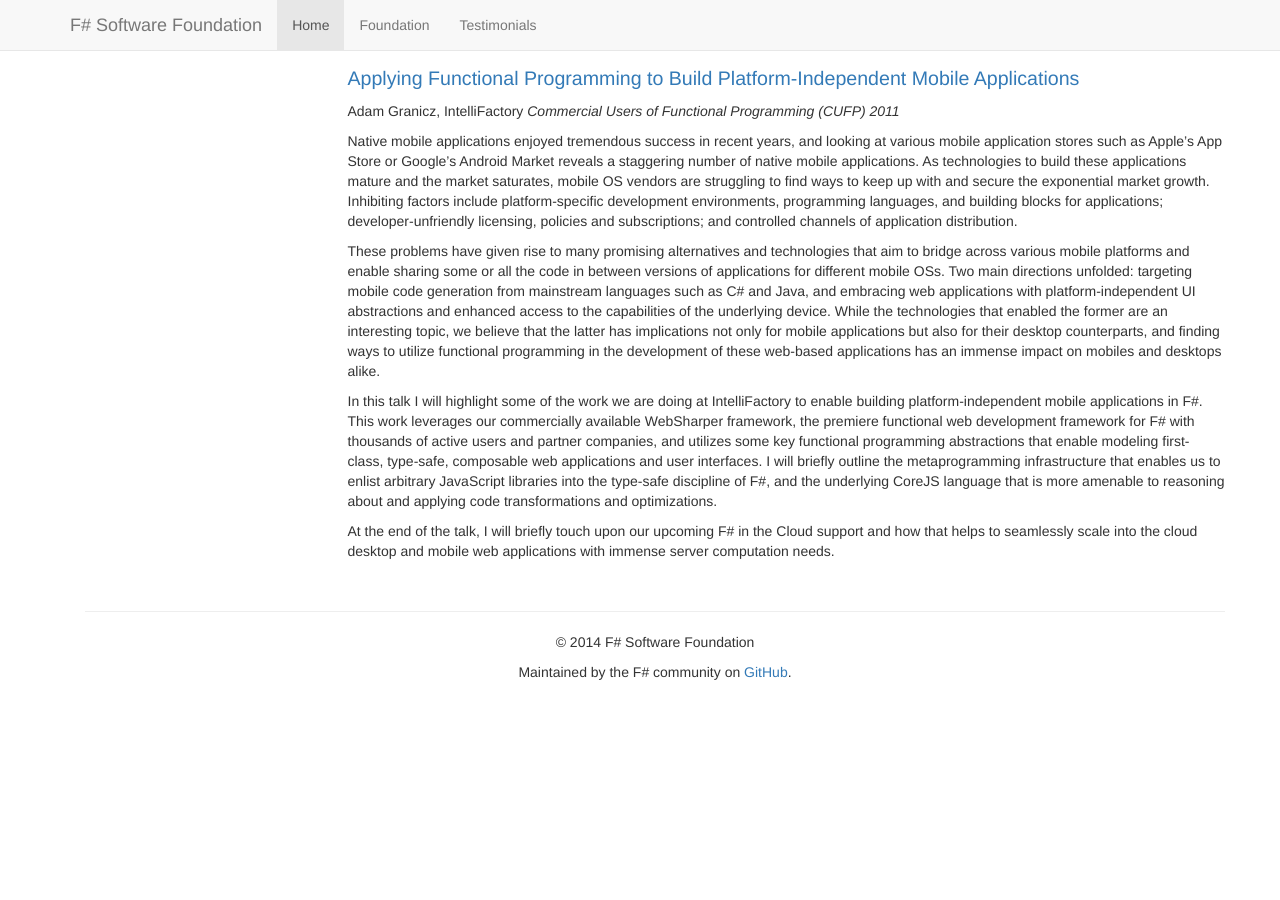
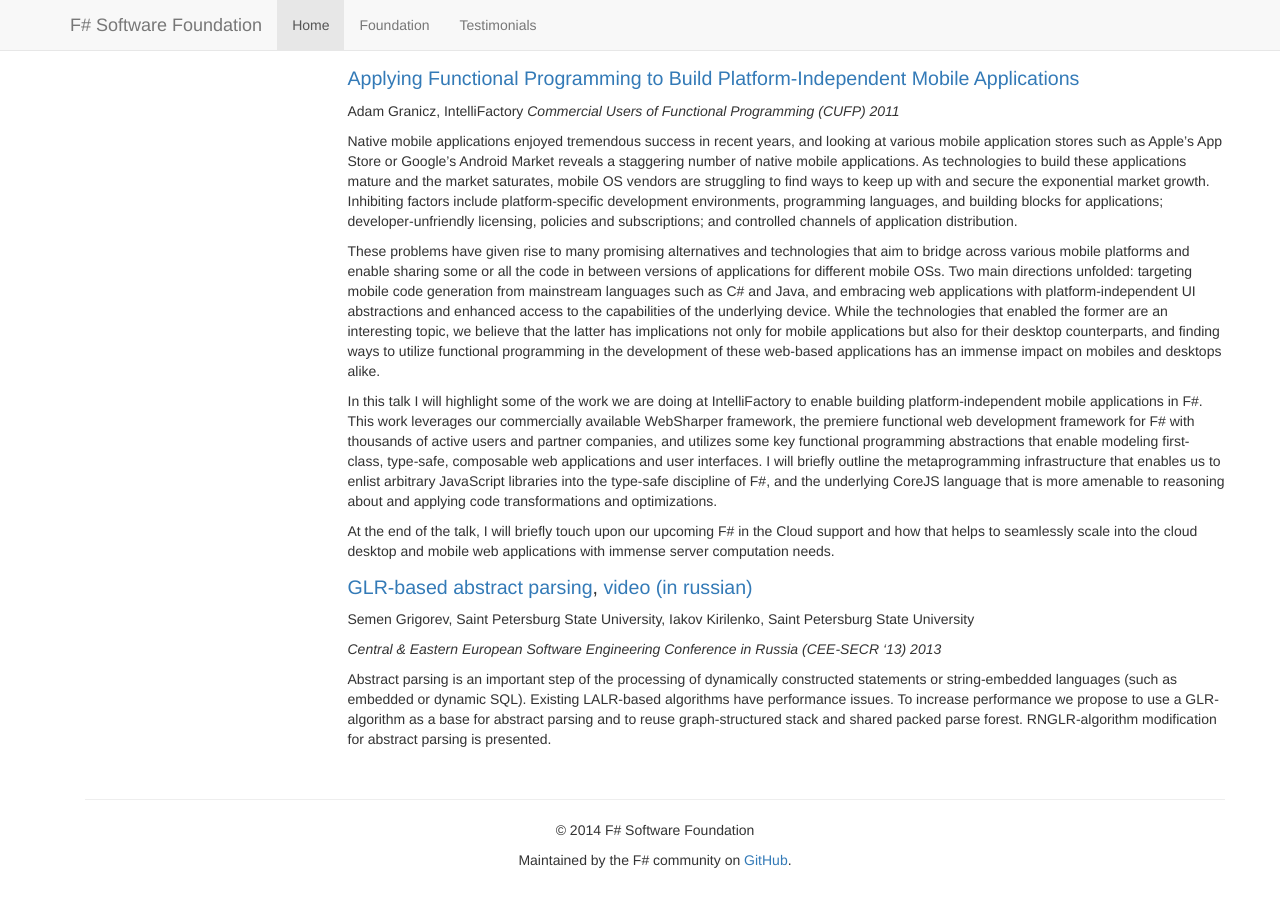
Before and after one commit to fsharp/fsharp.org, a Jekyll site: the page built from teaching/research.md, in a window 1280 px wide and 900 px high, scrolled down 6556 px. Built offline with Jekyll 4.4.1, drawn with Linux system fonts in a browser that asks for light colours; nearby versions of some CDN libraries; some web fonts are replaced; comment, search, counter and statistics services are not loaded; before the commit the page ends 7268 px from its top, so only the background shows below that.

Commit message:
YaccConstructor (GLR-based abstract parsing) article is added.

```diff
--- a/teaching/research.md
+++ b/teaching/research.md
@@ -475,3 +475,15 @@ and applying code transformations and optimizations.
 
 At the end of the talk, I will briefly touch upon our upcoming F# in the Cloud support and how that
 helps to seamlessly scale into the cloud desktop and mobile web applications with immense server computation needs.
+
+
+### [GLR-based abstract parsing](http://dl.acm.org/citation.cfm?id=2556616&dl=ACM&coll=DL), [video (in russian)](http://vimeo.com/79442837)
+
+Semen Grigorev, Saint Petersburg State University, Iakov Kirilenko, Saint Petersburg State University
+
+_Central & Eastern European Software Engineering Conference in Russia (CEE-SECR '13) 2013_
+
+Abstract parsing is an important step of the processing of dynamically constructed statements or string-embedded
+languages (such as embedded or dynamic SQL). Existing LALR-based algorithms have performance issues. To increase performance we propose
+to use a GLR-algorithm as a base for abstract parsing and to reuse graph-structured stack and shared packed parse forest.
+RNGLR-algorithm modification for abstract parsing is presented.
```
